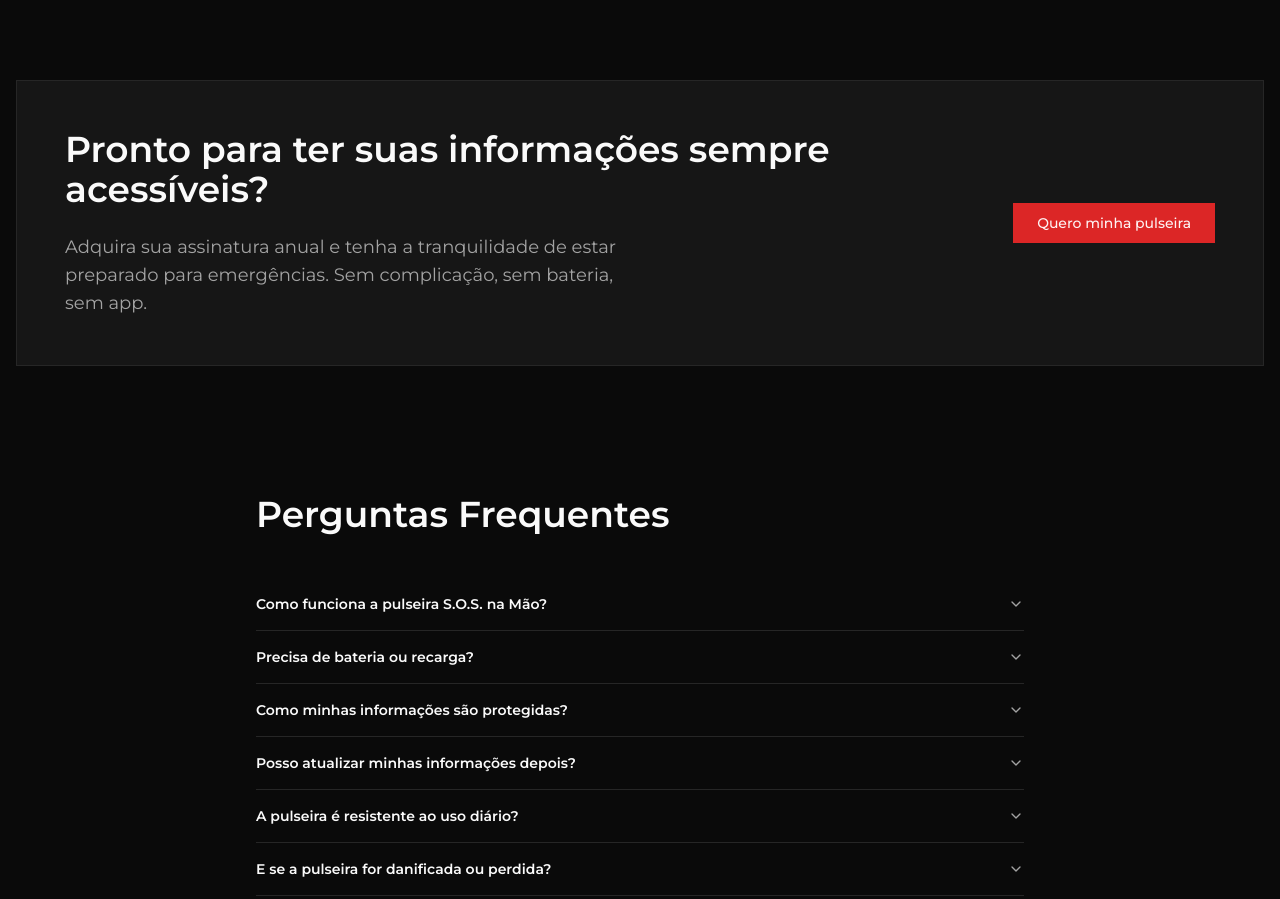
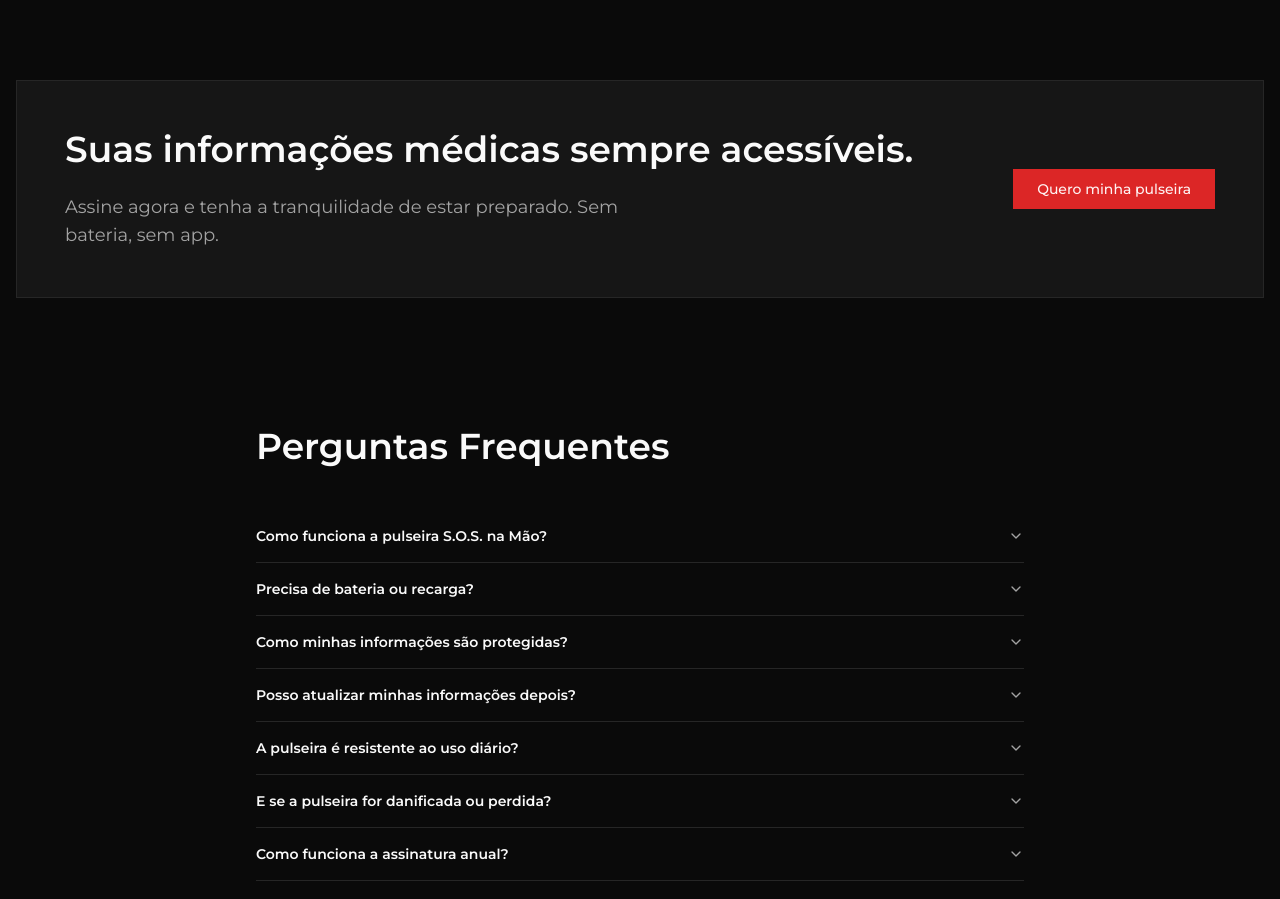
Before and after one commit to gustavoalvim41/sos-na-mao, a Next.js app in the folder frontend/: page / in a window 1280 px wide. Shown: the part 4060-4959 px from the top of the page. Built offline with nearby package versions, Linux system fonts and the light colour scheme.

Commit message:
update profile

```diff
--- a/frontend/components/home/cta.tsx
+++ b/frontend/components/home/cta.tsx
@@ -16,8 +16,8 @@ interface CtaProps {
 }
 
 const Cta = ({
-  heading = "Pronto para ter suas informações sempre acessíveis?",
-  description = "Adquira sua assinatura anual e tenha a tranquilidade de estar preparado para emergências. Sem complicação, sem bateria, sem app.",
+  heading = "Suas informações médicas sempre acessíveis.",
+  description = "Assine agora e tenha a tranquilidade de estar preparado. Sem bateria, sem app.",
   buttons = {
     primary: {
       text: "Quero minha pulseira",
```
